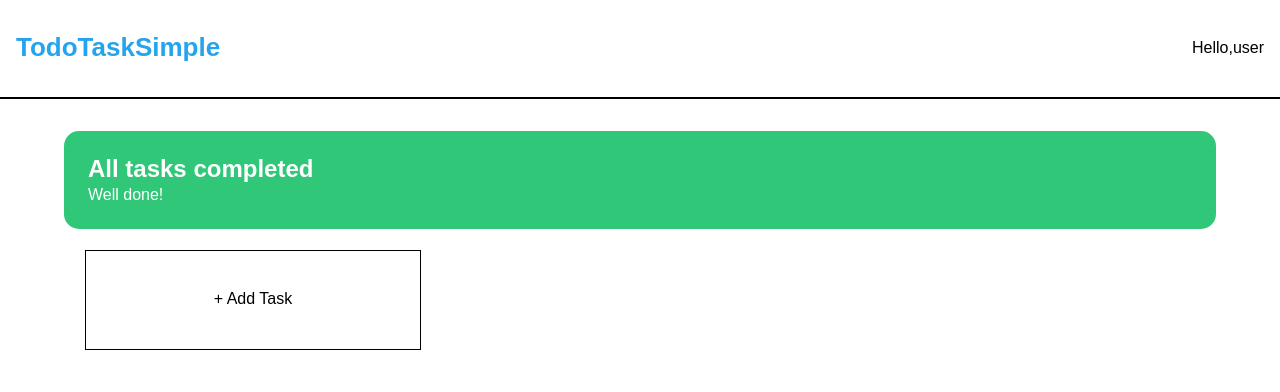
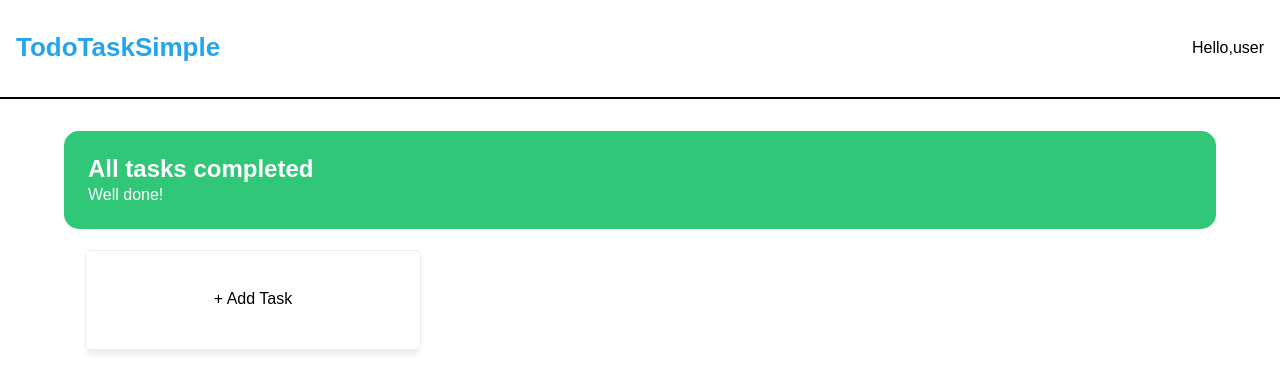
Before and after one commit to n0f3/todoSimpleTask, a React (Create React App) app: page / in a window 1280 px wide. Shown: the top 392 px of the page. Built offline with nearby package versions, Linux system fonts and the light colour scheme.

Commit message:
Added dropshadow

```diff
--- a/src/styles/Task.scss
+++ b/src/styles/Task.scss
@@ -2,12 +2,14 @@
 
 .task {
   height: 100px;
-  border: 1px solid $black;
+  border: 1px solid $task-border-color;
   background-color: $white;
   margin: 5px;
   display: flex;
   align-items: center;
   justify-content: center;
+  border-radius: 5px;
+  box-shadow: 0px 7px 5px -2px rgba(238,238,238,1);
   &:hover {
     cursor: pointer;
   }
--- a/src/styles/_variables.scss
+++ b/src/styles/_variables.scss
@@ -3,3 +3,4 @@ $black: #000;
 $blue: #25a4ee;
 $green: #30c778;
 $select-task-background: #264759;
+$task-border-color: #eeeeee;
```
